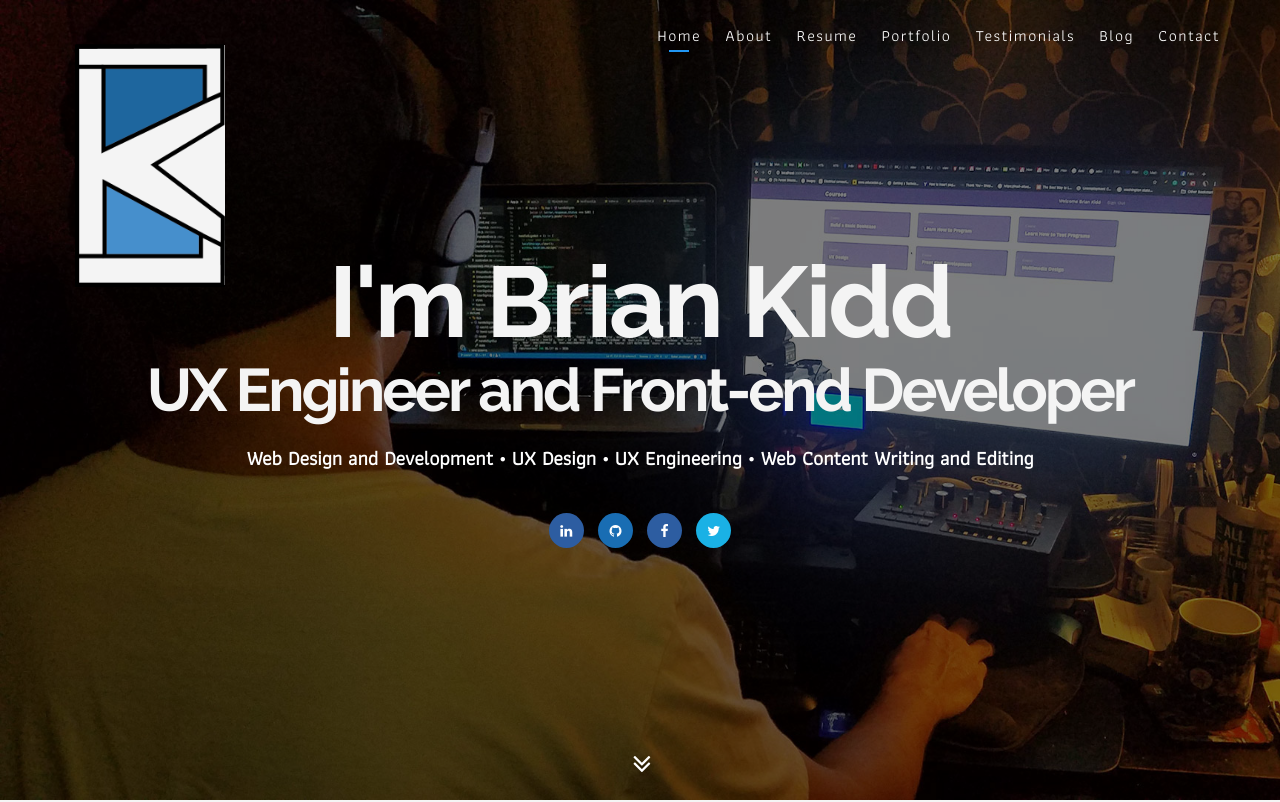
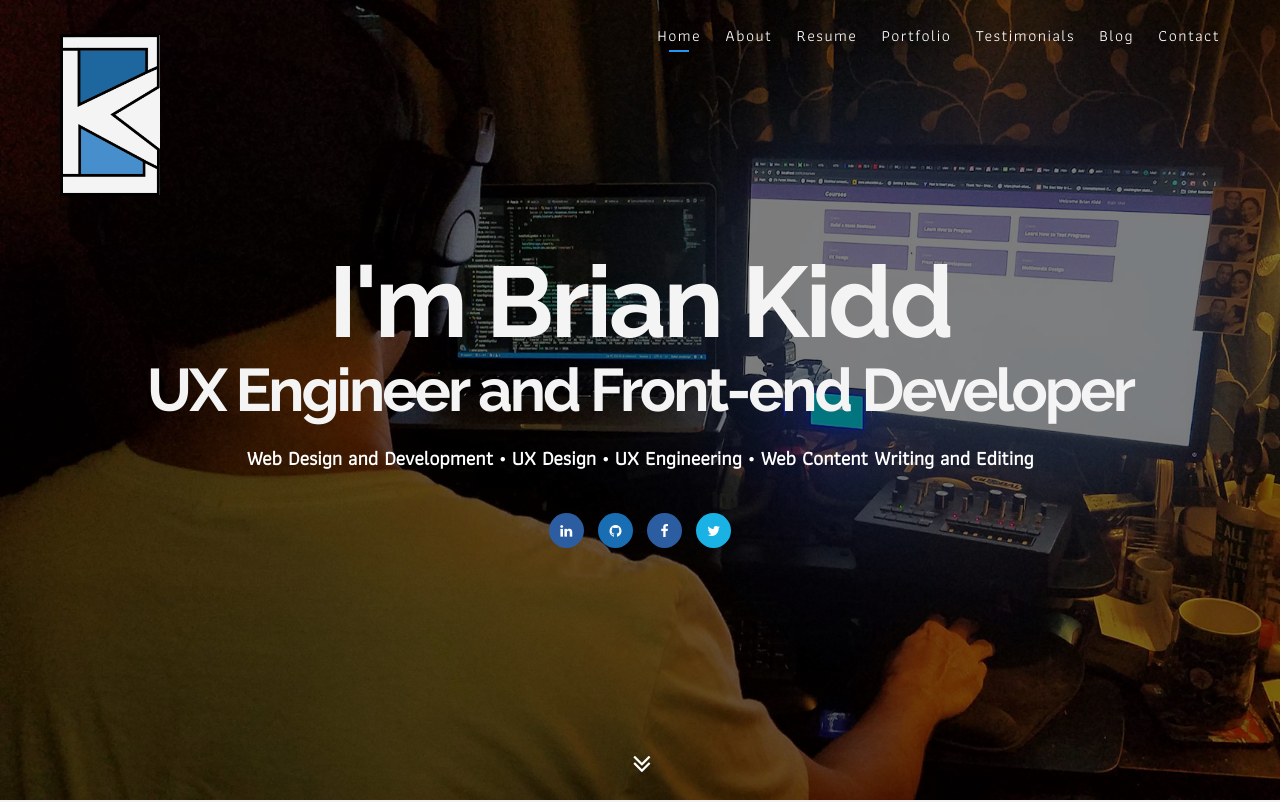
Before and after one commit to briankidd9design/web-portfolio, a plain HTML site: page index.html in a window 1280 px wide. Shown: the top 802 px of the page. Drawn offline with nearby package versions, Linux system fonts and the light colour scheme.

Commit message:
makes the logo smaller so that it does not interfere with other site features and usability

```diff
--- a/assets/css/style.css
+++ b/assets/css/style.css
@@ -244,7 +244,7 @@ ul {
 /* logo with animation create by brian kidd 03.06.2025 */
 
 .main-logo {
-  width: 150px;
+  width: 100px;
   height: auto;
   cursor: pointer;
 }
@@ -253,8 +253,8 @@ ul {
   justify-content: center;
   align-items: center;
   position: relative;
-  top: 150px;
-  left: 100px;
+  top: 100px;
+  left: 60px;
   /* the transform-style: preserve-3d is necessary to have 3d in css */
   /* when we are doing 3-d transforms on an object, the children of the object will be able to pass through the parent. or back face needs to be behind the parent. */
   transform-style: preserve-3d;
@@ -263,8 +263,8 @@ ul {
   display: flex;
   justify-content: center;
   align-items: center;
-  --widthSize: 150px;
-  --heightSize: 240px;
+  --widthSize: 100px;
+  --heightSize: 160px;
   width: var(--widthSize);
   height: var(--heightSize);
   /*This positioning makes the square stack on top of each other */
```
